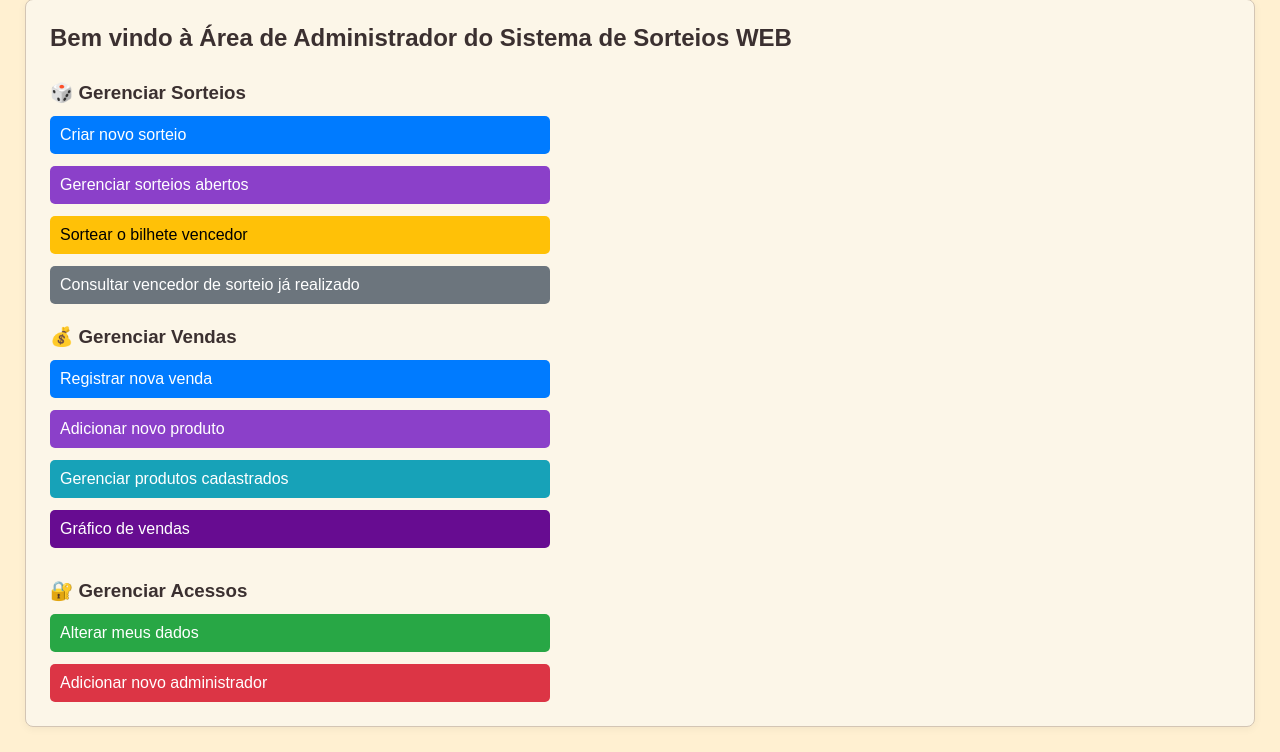
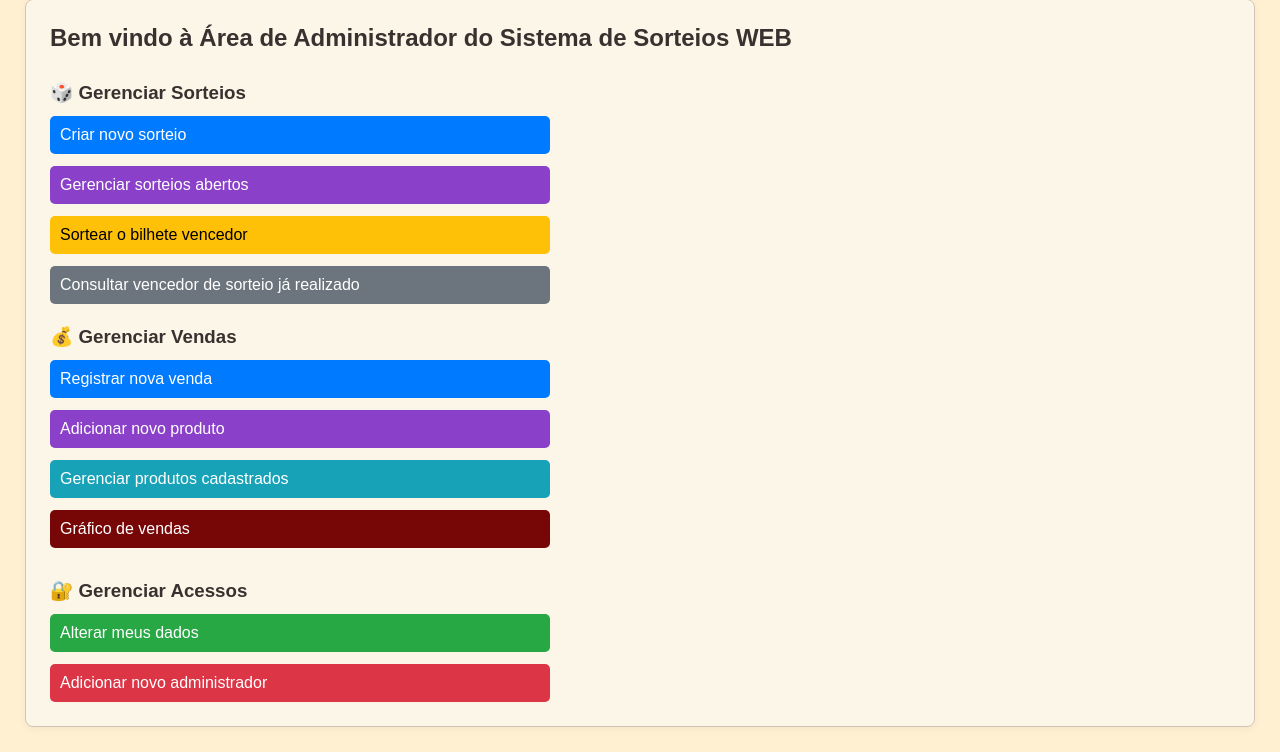
Before and after one commit to AndreScaranto/sorteio_web, a Flask app: page /index_admin in a window 1280 px wide. Shown: the part 259-1011 px from the top of the page. Run offline with Flask 3, Linux system fonts and the light colour scheme; a user stored in the database is signed in; data comes from the database, SQL or seed files in the repository.

Commit message:
Alterar cor do botão da página de gráficos.

```diff
--- a/flaskr/templates/admin/index.html
+++ b/flaskr/templates/admin/index.html
@@ -18,7 +18,7 @@
       <a href="{{ url_for('admin.registrar_venda') }}" style="text-decoration: none; background-color: #007BFF; color: white; padding: 10px; border-radius: 5px;">Registrar nova venda</a>
       <a href="{{ url_for('admin.adicionar_produto') }}" style="text-decoration: none; background-color: #8b40c9; color: white; padding: 10px; border-radius: 5px;">Adicionar novo produto</a>
       <a href="{{ url_for('admin.gerenciar_produtos') }}" style="text-decoration: none; background-color: #17A2B8; color: white; padding: 10px; border-radius: 5px;">Gerenciar produtos cadastrados</a>
-      <a href="{{ url_for('admin.grafico_vendas') }}" style="text-decoration: none; background-color: #670c91; color: white; padding: 10px; border-radius: 5px;">Gráfico de vendas</a>
+      <a href="{{ url_for('admin.grafico_vendas') }}" style="text-decoration: none; background-color: #770707; color: white; padding: 10px; border-radius: 5px;">Gráfico de vendas</a>
 
 
       <h3 style="margin-top: 20px;">🔐 Gerenciar Acessos</h3>
```
